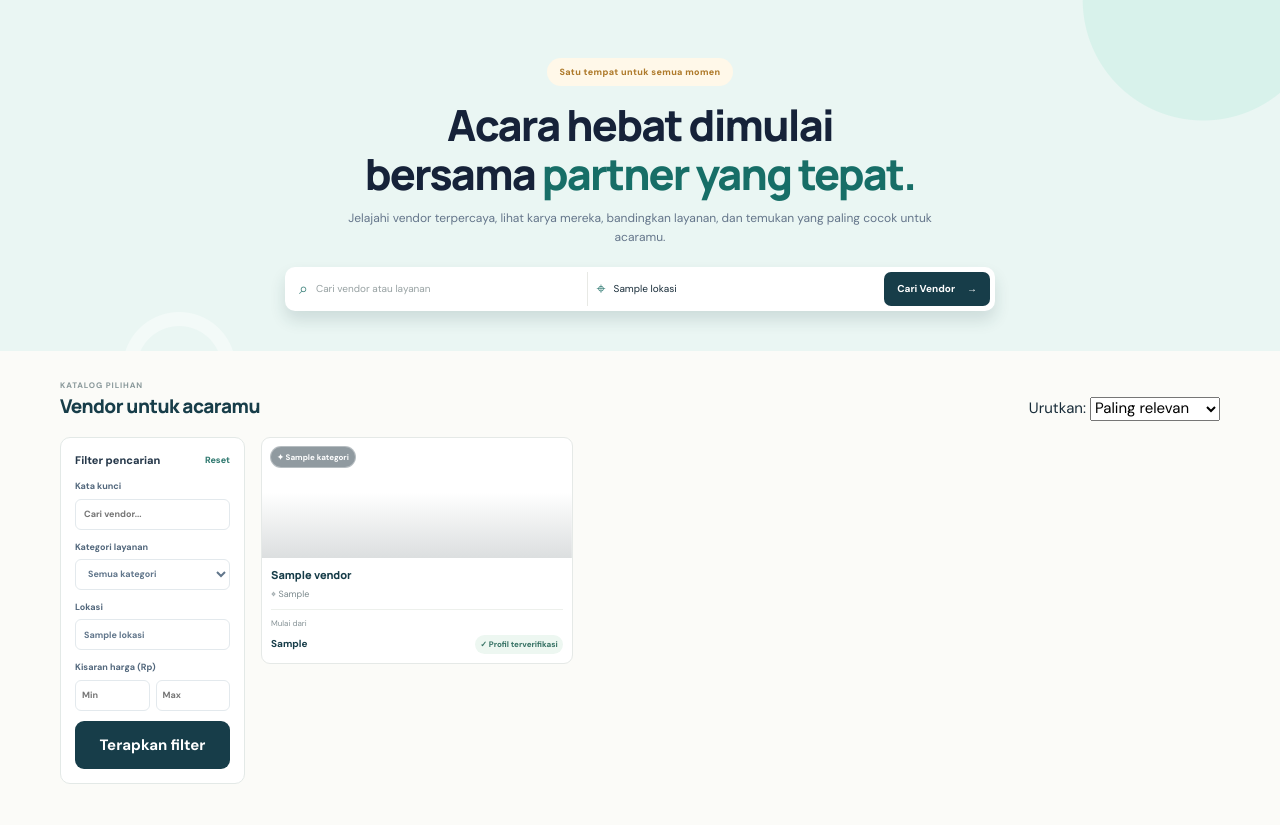
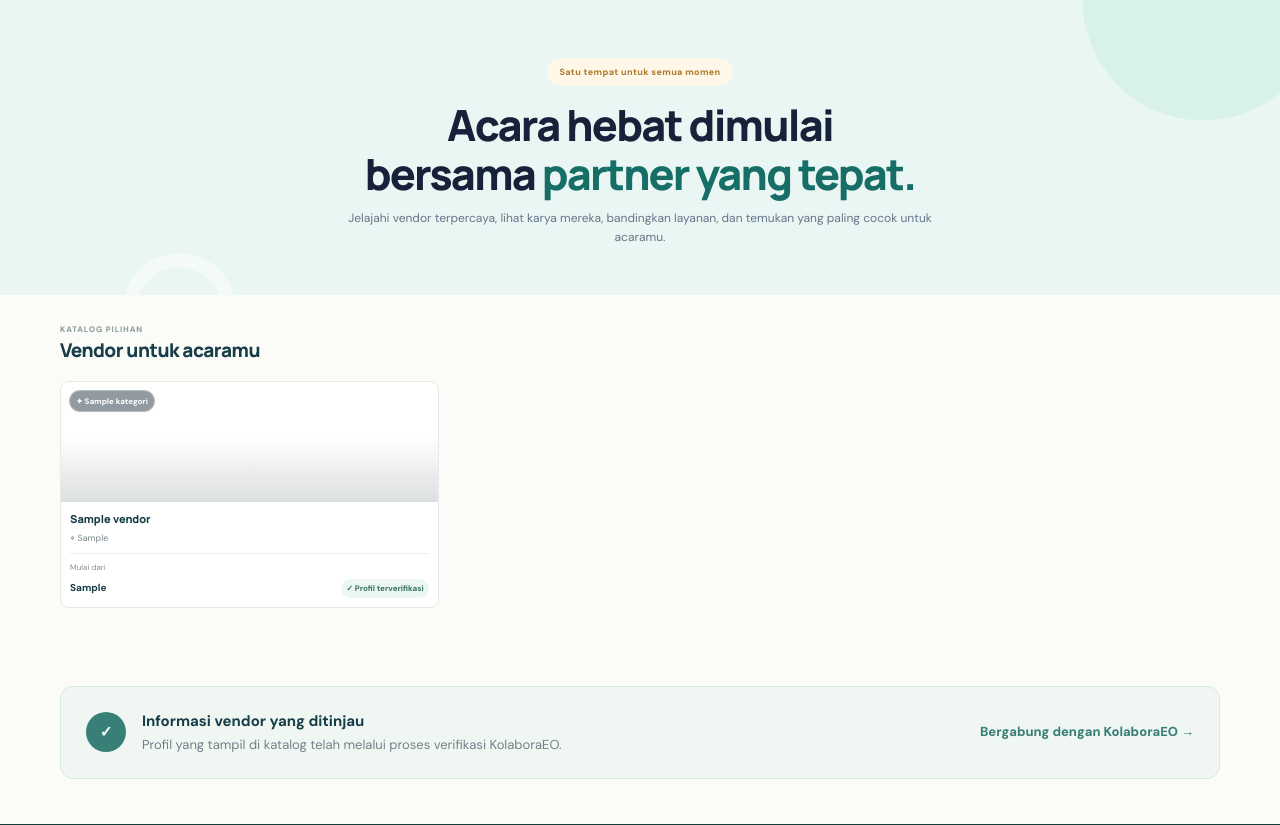
Before and after one commit to PPLKelompokB2402/SI2402-KEL-B, a Laravel app: template resources/views/customer/index.blade.php in a window 1280 px wide. Shown: the part 57-882 px from the top of the page. Run offline with Laravel 12, Linux system fonts and the light colour scheme; the template is opened without the code that fills it: most values are stand-ins (such as "Sample title", 1, 10 or a date in 2020).

Commit message:
Revert "US-05 Menambahkan filter  vendor berdasarkan kata kunci, lokasi, kisaran harga, dan kategori"

```diff
--- a/resources/views/customer/index.blade.php
+++ b/resources/views/customer/index.blade.php
@@ -8,45 +8,18 @@
             <span class="eyebrow light-eyebrow">Satu tempat untuk semua momen</span>
             <h1>Acara hebat dimulai<br>bersama <em>partner yang tepat.</em></h1>
             <p>Jelajahi vendor terpercaya, lihat karya mereka, bandingkan layanan, dan temukan yang paling cocok untuk acaramu.</p>
-            <form class="search-box" action="{{ route('vendors.index') }}" method="GET">
-                <label class="search-field"><span>⌕</span><input type="search" name="q" value="{{ $filters['q'] ?? '' }}" placeholder="Cari vendor atau layanan"></label>
-                <label class="search-field location-field"><span>⌖</span><input type="search" name="lokasi" value="{{ $filters['lokasi'] ?? '' }}" placeholder="Kota atau lokasi"></label>
-                <button class="button button-dark" type="submit">Cari Vendor <span>→</span></button>
-            </form>
         </div>
         <div class="hero-orb orb-one"></div><div class="hero-orb orb-two"></div>
     </section>
 
     <section class="container catalog-section">
         <div class="catalog-heading">
-            <div><span class="section-kicker">Katalog pilihan</span><h2>Vendor untuk acaramu</h2><p>{{ $vendors->total() }} vendor sesuai pencarian</p></div>
-            <label class="sort-select">Urutkan:
-                <select onchange="window.location.href=this.value">
-                    <option value="{{ route('vendors.index', array_merge(request()->except('page'), ['urut' => 'relevan'])) }}">Paling relevan</option>
-                    <option value="{{ route('vendors.index', array_merge(request()->except('page'), ['urut' => 'harga'])) }}" @selected(($filters['urut'] ?? '') === 'harga')>Harga terendah</option>
-                </select>
-            </label>
+            <div><span class="section-kicker">Katalog pilihan</span><h2>Vendor untuk acaramu</h2><p>{{ $vendors->total() }} vendor terverifikasi</p></div>
         </div>
 
-        <div class="catalog-browser">
-            <form class="catalog-sidebar" action="{{ route('vendors.index') }}" method="GET">
-                <div class="catalog-filter-head"><span>Filter pencarian</span><a href="{{ route('vendors.index') }}">Reset</a></div>
-                <label>Kata kunci<input type="search" name="q" value="{{ $filters['q'] ?? '' }}" placeholder="Cari vendor..."></label>
-                <label>Kategori layanan<select name="kategori"><option value="">Semua kategori</option>@foreach($kategori as $item)<option value="{{ $item->id_kategori }}" @selected((string) ($filters['kategori'] ?? '') === (string) $item->id_kategori)>{{ $item->nama_kategori }}</option>@endforeach</select></label>
-                <label>Lokasi<input type="search" name="lokasi" value="{{ $filters['lokasi'] ?? '' }}" placeholder="Semua lokasi"></label>
-                <div class="catalog-price-range">
-                    <span>Kisaran harga (Rp)</span>
-                    <div class="price-range-inputs">
-                        <input type="number" name="harga_min" min="0" step="1000" value="{{ $filters['harga_min'] ?? '' }}" placeholder="Min" aria-label="Harga minimum">
-                        <input type="number" name="harga_max" min="0" step="1000" value="{{ $filters['harga_max'] ?? '' }}" placeholder="Max" aria-label="Harga maksimum">
-                    </div>
-                </div>
-                @if(!empty($filters['urut']))<input type="hidden" name="urut" value="{{ $filters['urut'] }}">@endif
-                <button class="button button-dark full-button" type="submit">Terapkan filter</button>
-            </form>
             <div class="catalog-grid-area">
                 @if($vendors->isEmpty())
-                    <div class="empty-state"><div>✧</div><h3>Belum ada vendor yang cocok</h3><p>Coba ubah kata kunci atau filter pencarianmu.</p><a class="button button-outline" href="{{ route('vendors.index') }}">Hapus Filter</a></div>
+                    <div class="empty-state"><div>✧</div><h3>Belum ada vendor terverifikasi</h3><p>Vendor akan tampil di sini setelah profilnya diverifikasi administrator.</p></div>
                 @else
                     <div class="vendor-grid">
                         @foreach($vendors as $vendor)
@@ -65,7 +38,6 @@
                     <div class="pagination-wrap">{{ $vendors->links() }}</div>
                 @endif
             </div>
-        </div>
     </section>
 
     <section class="container safe-banner">
```
Also changed, not shown: app/Http/Controllers/CatalogController.php (+1 -22 lines), tests/Feature/Us05PencarianFilterTest.php (deleted, +0 -35 lines), README.md, 1 other file.
